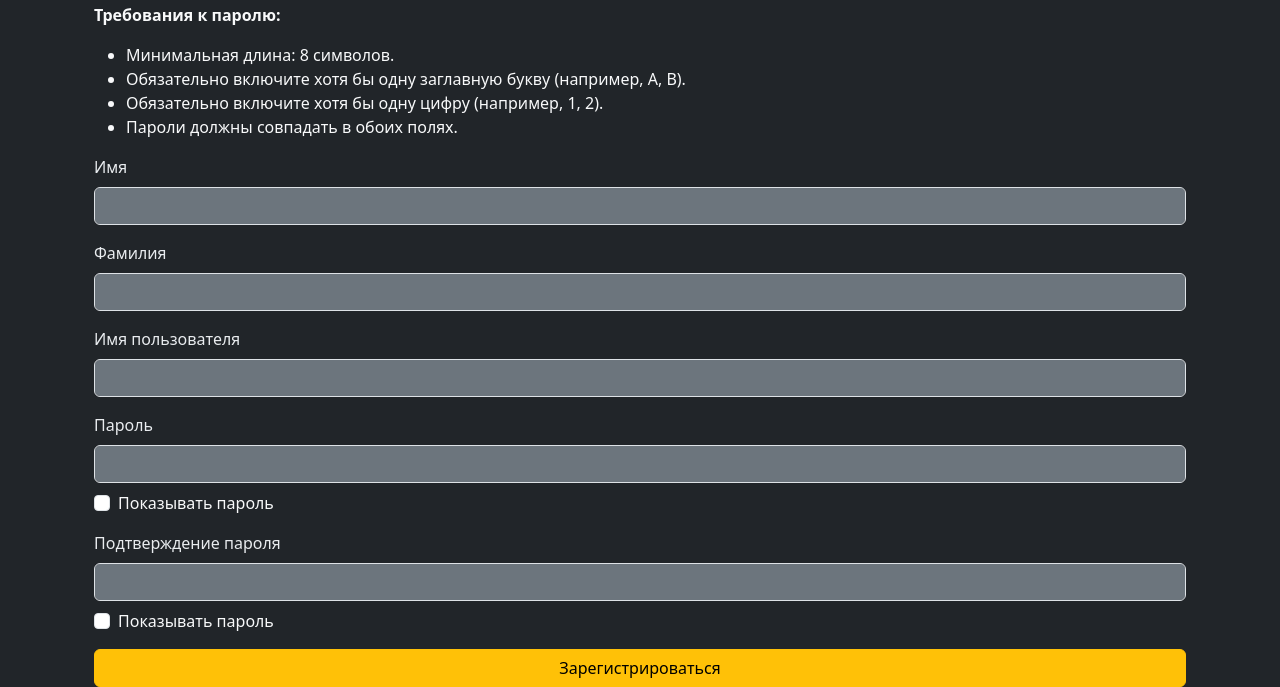
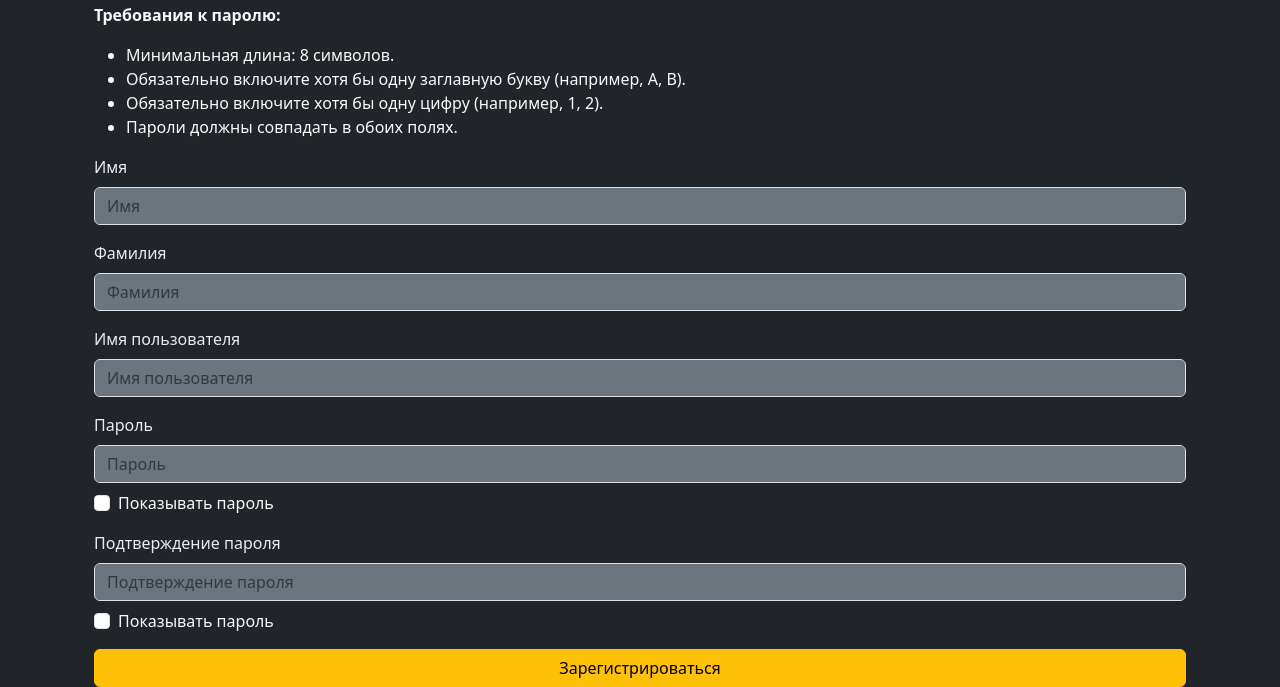
Before and after one commit to IvanFoksha/python-project-52, a Django app: template task_manager/templates/users/user_create.html in a window 1280 px wide. Shown: the part 308-995 px from the top of the page. Run offline with Django 5.2, Linux system fonts and the light colour scheme; the template is opened without the code that fills it, so the values that code supplies are empty; some libraries are stand-ins or nearby versions.

Commit message:
Fix template

```diff
--- a/task_manager/templates/users/user_create.html
+++ b/task_manager/templates/users/user_create.html
@@ -28,6 +28,7 @@
         class="form-control bg-secondary text-light"
         id="id_first_name"
         name="first_name"
+        placeholder="Имя"
         value="{{ form.first_name.value|default_if_none:'' }}"
         required
       />
@@ -44,6 +45,7 @@
         class="form-control bg-secondary text-light"
         id="id_last_name"
         name="last_name"
+        placeholder="Фамилия"
         value="{{ form.last_name.value|default_if_none:'' }}"
         required
       />
@@ -60,6 +62,7 @@
         class="form-control bg-secondary text-light"
         id="id_username"
         name="username"
+        placeholder="Имя пользователя"
         value="{{ form.username.value|default_if_none:'' }}"
         required
       />
@@ -76,6 +79,7 @@
         class="form-control bg-secondary text-light"
         id="id_password1"
         name="password1"
+        placeholder="Пароль"
         value="{{ form.password1.value|default_if_none:'' }}"
         required
       />
@@ -102,6 +106,7 @@
         class="form-control bg-secondary text-light"
         id="id_password2"
         name="password2"
+        placeholder="Подтверждение пароля"
         value="{{ form.password2.value|default_if_none:'' }}"
         required
       />
--- a/task_manager/users/forms.py
+++ b/task_manager/users/forms.py
@@ -20,9 +20,9 @@ class CustomUserCreationForm(forms.ModelForm):
     class Meta:
         model = User
         fields = [
-            'username',
             'first_name',
             'last_name',
+            'username',
             'password1',
             'password2'
         ]
```
